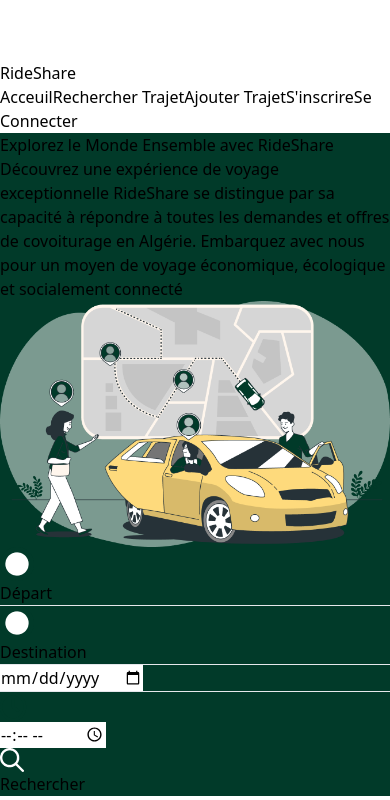
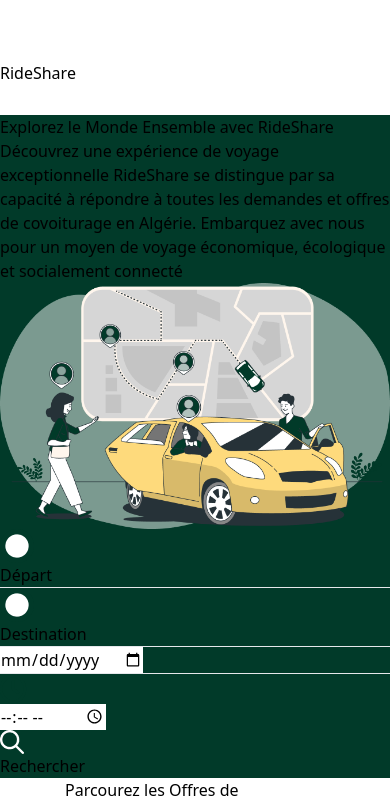
Before and after one commit to Abdelbasset10/RideShare, a React (Create React App) app in the folder client/: page / in a window 390 px wide. Shown: the top 800 px of the page. Built offline with nearby package versions, Linux system fonts and the light colour scheme; no server answers.

Commit message:
navbar-demiResponsive

```diff
--- a/client/src/components/Navbar.tsx
+++ b/client/src/components/Navbar.tsx
@@ -1,22 +1,29 @@
 import { Link } from "react-router-dom";
 import rideshareLogo from "../assets/img/logo.png";
-import { useContext } from "react";
+import { useContext, useState } from "react";
 import { AuthContext } from "../contexts/AuthContext.tsx";
 import React from "react";
 import { UserTypes } from "../utils/type-interfaces.ts";
 
 const Navbar = () => {
   const { user } = useContext(AuthContext);
+  const [isOpen, setIsOpen] = useState(false); // isOpen est true le menu est ouvert-false quand il est fermé.
 
   return (
-    <nav className="navbar ">
+    <nav className="navbar">
       <div className="navbar-wrapper">
         <Link to="/" className="navbar-logo-wrapper">
           <img src={rideshareLogo} alt="Logo Rideshare" />
           <p>RideShare</p>
         </Link>
 
-        <div className="navbar-right">
+        <div className="block md:hidden">
+          <button onClick={() => setIsOpen(!isOpen)} className="flex items-center px-3 py-2 border rounded text-white border-white hover:text-white hover:border-white">
+            <svg className="fill-current h-3 w-3" viewBox="0 0 20 20" xmlns="http://www.w3.org/2000/svg"><title>Menu</title><path d="M0 3h20v2H0V3zm0 6h20v2H0V9zm0 6h20v2H0v-2z"/></svg>
+          </button>
+        </div>
+
+        <div className={`${isOpen ? 'block' : 'hidden'} md:block navbar-right`}>
           <Link to="/">Acceuil</Link>
           <Link to="/routes/search">Rechercher Trajet</Link>
           <Link to="/profile/trajets_created/1">Ajouter Trajet</Link>
@@ -32,13 +39,13 @@
           )}
 
           {user && user.type !== UserTypes.ADMIN && (
-            <Link to="profile/account/0" className="profile-btn">
+            <Link to="/profile/account/0" className="profile-btn">
               Profile
             </Link>
           )}
 
           {user && /*user.type === UserTypes.ADMIN &&*/ (
-            <Link to="admin" className="profile-btn">
+            <Link to="/admin" className="profile-btn">
               Admin
             </Link>
           )}
```
